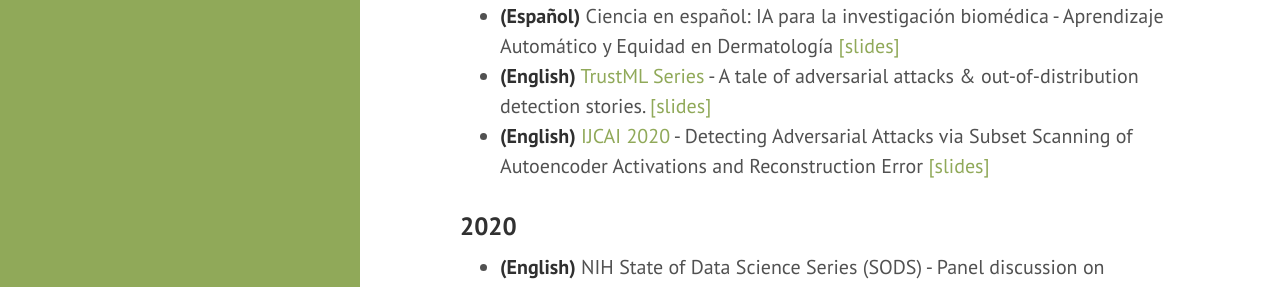
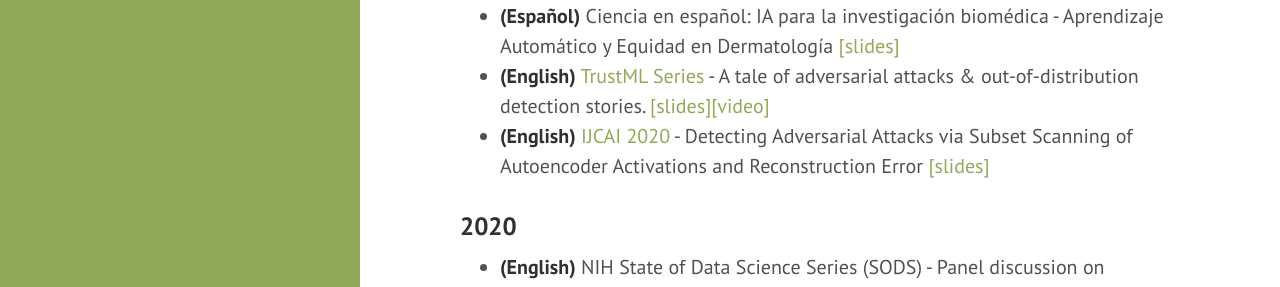
Before and after one commit to celiacintas/celiacintas.github.io, a Jekyll site: the page built from talks.md, in a window 1280 px wide and 1221 px high. Shown: the part 378-665 px from the top of the window. Built offline with Jekyll 4.4.1, drawn with Linux system fonts in a browser that asks for light colours.

Commit message:
Update talks.md

```diff
--- a/talks.md
+++ b/talks.md
@@ -10,7 +10,7 @@ title: Talks
 * **(English)** [3rd MICCAI Workshop on Domain Adaptation and Representation Transfer (DART)](https://sites.google.com/view/dart2021/) - TBA - 🗓  September 2021.
 * **(Español)** Ciencia en español: IA para la investigación biomédica - Aprendizaje Automático y
 Equidad en Dermatología [[slides]](https://github.com/celiacintas/celiacintas.github.io/blob/main/public/slides/2021/_AI_en_Salud__Derma_Fairness_final.pdf)
-* **(English)** [TrustML Series](https://www.trustworthyml.org/seminar-series) - A tale of adversarial attacks & out-of-distribution detection stories. [[slides]](https://github.com/celiacintas/celiacintas.github.io/blob/main/public/slides/2021/_TrustML_2020_presentation__A_tale_of_adversarial_attack_and_out_of_distributions_detection_stories_final.pdf)
+* **(English)** [TrustML Series](https://www.trustworthyml.org/seminar-series) - A tale of adversarial attacks & out-of-distribution detection stories. [[slides]](https://github.com/celiacintas/celiacintas.github.io/blob/main/public/slides/2021/_TrustML_2020_presentation__A_tale_of_adversarial_attack_and_out_of_distributions_detection_stories_final.pdf)[[video]](https://youtu.be/XWaaWWvPwDA)
 * **(English)** [IJCAI 2020](https://www.ijcai.org/Proceedings/2020/0122.pdf) - Detecting Adversarial Attacks via Subset Scanning of Autoencoder Activations
 and Reconstruction Error [[slides]](https://github.com/celiacintas/celiacintas.github.io/blob/main/public/slides/2020/_IJCAI_2020_presentation__AE___Subset.pdf)
 
```
